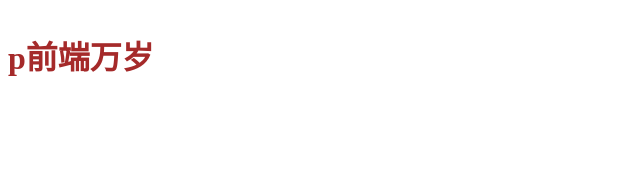
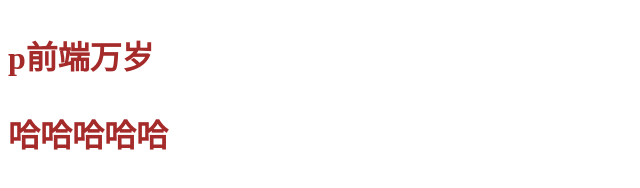
Before and after one commit to Chen-YuanXi/demo, a plain HTML site: page index.html in a window 1280 px wide. Shown: the whole page, without its empty margins (0-640 px from the left). Drawn offline with Linux system fonts and the light colour scheme.

Commit message:
第二次修改

```diff
--- a/index.html
+++ b/index.html
@@ -17,6 +17,7 @@
 <body>
     <h1>
         <p>p前端万岁</p>
+        <p>哈哈哈哈哈</p>
     </h1>
 </body>
 
```
